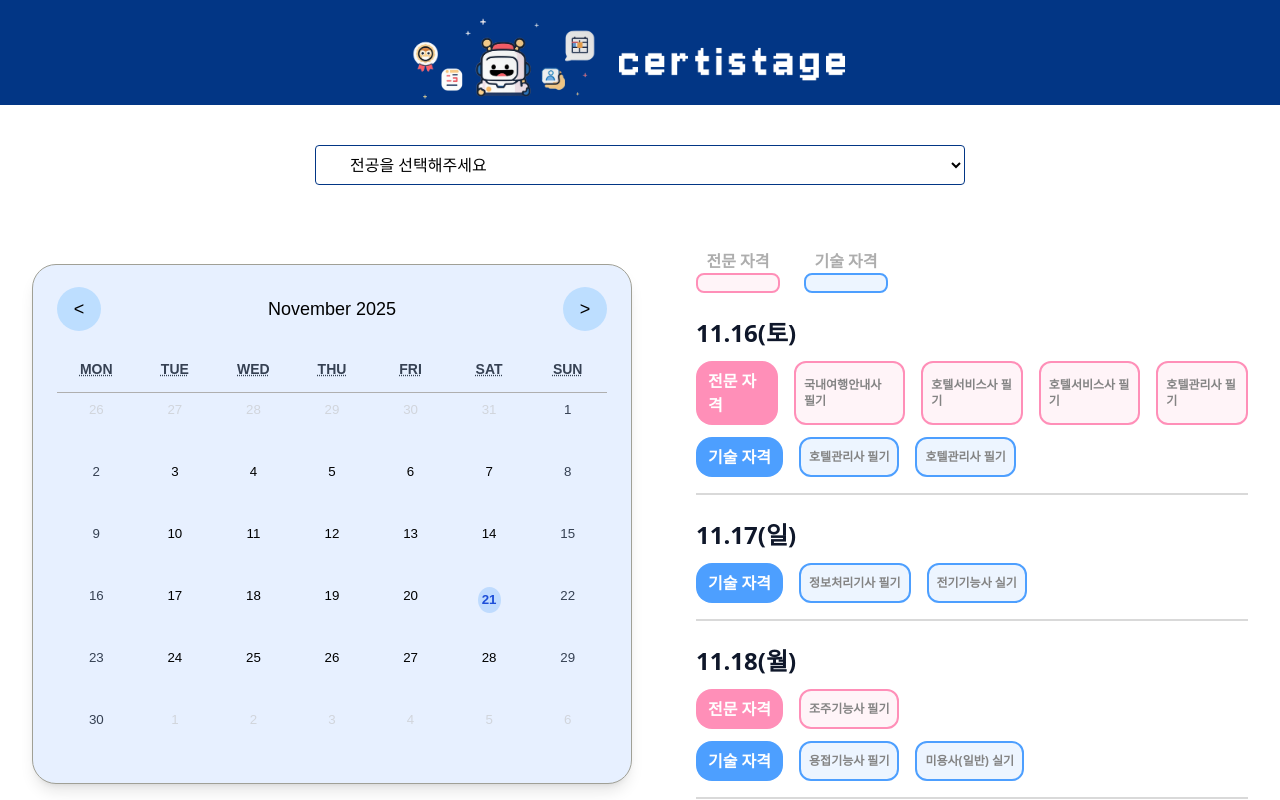
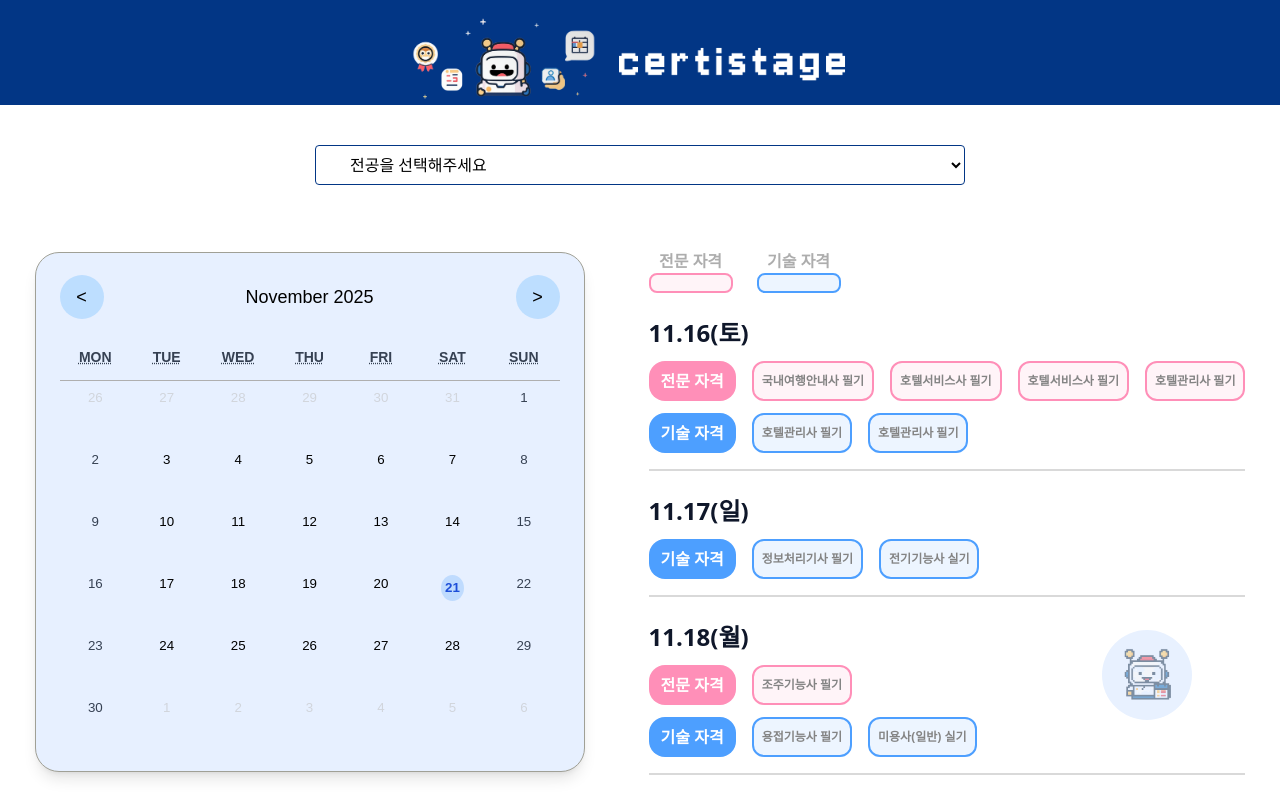
Before and after one commit to jjong0923/certistage_front, a React (Vite) app: page / in a window 1280 px wide. Shown: the top 800 px of the page. Built offline with nearby package versions, Linux system fonts and the light colour scheme.

Commit message:
refactort : calendar.tsx

```diff
--- a/src/Calendar/Calendar.tsx
+++ b/src/Calendar/Calendar.tsx
@@ -8,7 +8,7 @@ function MyCalendar() {
   return (
     <div className="flex justify-center p-8">
       <Calendar
-        // onChange={setValue}
+        onChange={setValue}
         value={value}
         locale="en-US"
         // calendarType="US"
@@ -16,7 +16,7 @@ function MyCalendar() {
         prevLabel="<"
         next2Label={null}
         prev2Label={null}
-        formatShortWeekday={(locale, date) =>
+        formatShortWeekday={(_, date) =>
           ["Mon", "Tue", "Wed", "Thu", "Fri", "Sat", "Sun"][date.getDay()]
         }
       />
--- a/src/Shared/FloatingButton.tsx
+++ b/src/Shared/FloatingButton.tsx
@@ -7,7 +7,7 @@ interface FloatingButtonProps {
 function FloatingButton({ onClick }: FloatingButtonProps) {
   return (
     <div
-      className="absolute right-22 z-1 flex h-[90px] w-[90px] cursor-pointer items-center justify-center rounded-[50%] bg-[#E8F1FF]"
+      className="fixed right-22 bottom-20 z-1 flex h-[90px] w-[90px] cursor-pointer items-center justify-center rounded-[50%] bg-[#E8F1FF]"
       onClick={onClick}
     >
       <img src={icon} className="w-[68px]"></img>
--- a/src/index.css
+++ b/src/index.css
@@ -1,4 +1,3 @@
-
 /* index.css */
 @import "tailwindcss";
 
@@ -8,6 +7,7 @@ div.react-calendar {
   @apply w-[600px] rounded-3xl bg-[#E7F0FF] p-6 shadow-lg;
   font-family: sans-serif;
 
+  max-width: 550px;
   height: 520px;
   display: flex;
   flex-direction: column;
--- a/src/pages/MainPage.tsx
+++ b/src/pages/MainPage.tsx
@@ -84,7 +84,7 @@ function MainPage() {
   return (
     <div>
       <Header />
-      <div className="mt-10 flex justify-center">
+      <div className="relative mt-10 flex justify-center">
         <select
           name="major"
           defaultValue=""
@@ -117,7 +117,7 @@ function MainPage() {
       {/* 챗봇 토글 */}
       <FloatingButton
         onClick={() => {
-          setToggle(false);
+          setToggle(!toggle);
         }}
       />
       {/* 교재 추천 */}
```
